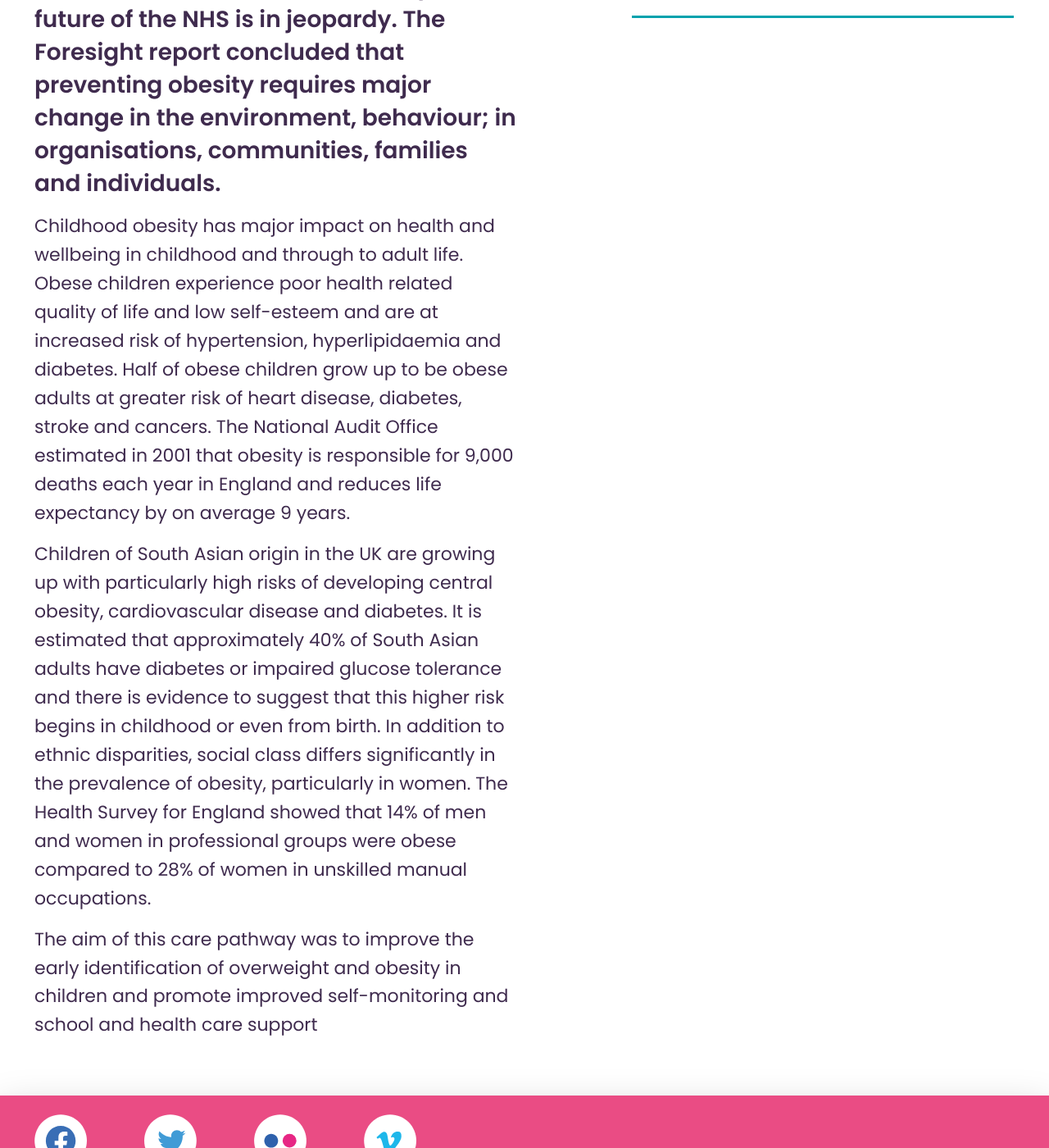
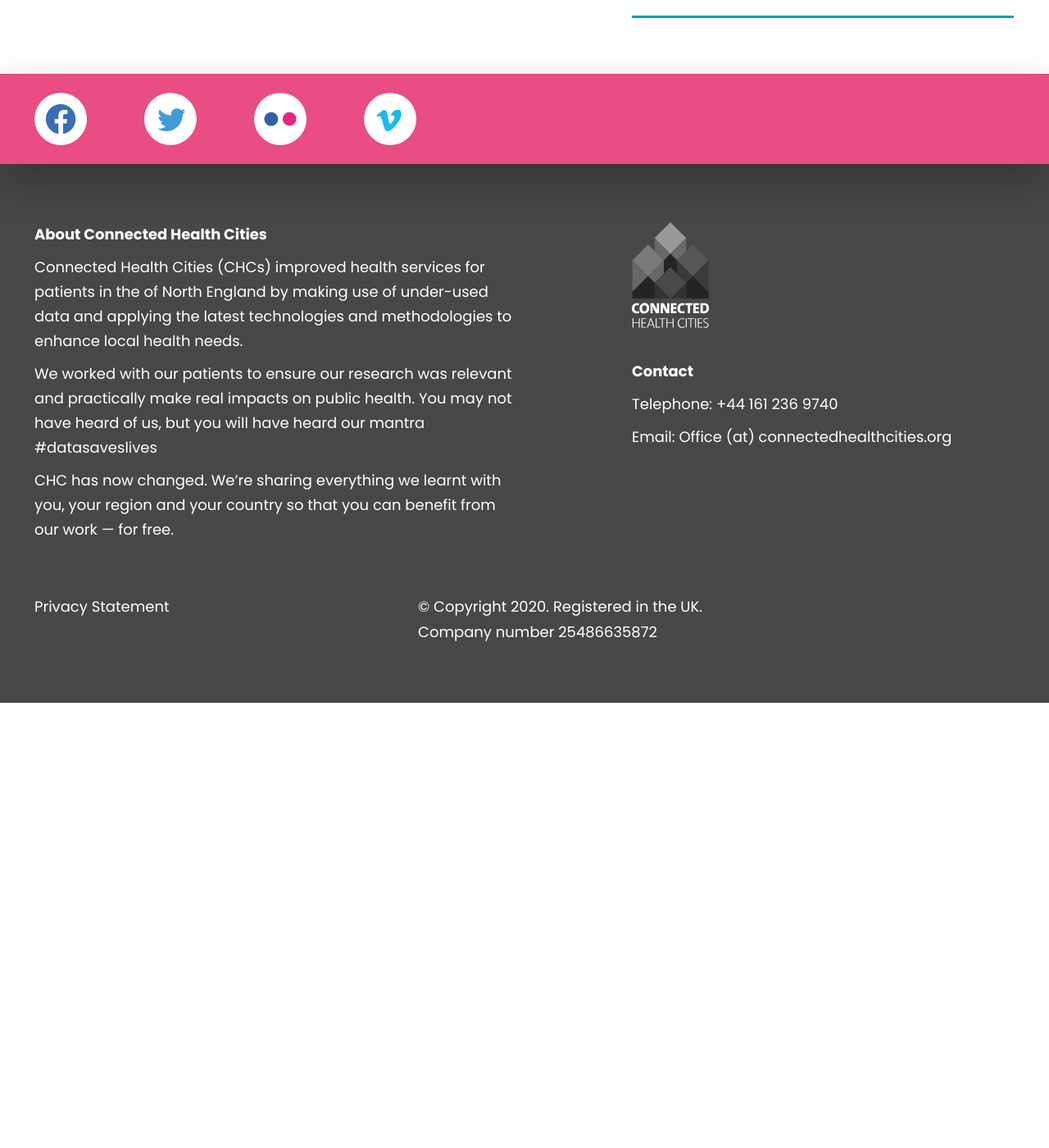
Before and after one commit to connectedhealthcities/connectedhealthcities, a Jekyll site: the page built from connected-yorkshire/carepathway-promoting-healthier-child-growth/healthier-child-growth-report.md, in a window 1280 px wide and 1400 px high, scrolled down 1004 px. Shown: the whole window at 82% size. Built offline with Jekyll 4.4.1, drawn with Linux system fonts in a browser that asks for light colours; our own code applies the rules of GitHub Pages for plain Markdown files; after the commit the page ends 1861 px from its top, so only the background shows below that; some of the changed text lies outside the part shown.

Commit message:
Update healthier-child-growth-report.md

```diff
--- a/connected-yorkshire/carepathway-promoting-healthier-child-growth/healthier-child-growth-report.md
+++ b/connected-yorkshire/carepathway-promoting-healthier-child-growth/healthier-child-growth-report.md
@@ -6,11 +6,3 @@ level: 6.6.1
 parent: connected-yorkshire/carepathway-promoting-healthier-child-growth
 
 ---
-
-The epidemic of childhood obesity in the UK is associated with a major burden of physical and psychological morbidity and early mortality. This epidemic is one of the most daunting public health threats facing the UK and presents a potential health time bomb that threatens to reverse gains made in longevity made over the last 100 years. Two recent reports (Wanless and Foresight) have provided dire warnings that without significant improvements in efforts to tackle childhood obesity, the future of the NHS is in jeopardy. The Foresight report concluded that preventing obesity requires major change in the environment, behaviour; in organisations, communities, families and individuals.
-
-Childhood obesity has major impact on health and wellbeing in childhood and through to adult life. Obese children experience poor health related quality of life and low self-esteem and are at increased risk of hypertension, hyperlipidaemia and diabetes. Half of obese children grow up to be obese adults at greater risk of heart disease, diabetes, stroke and cancers. The National Audit Office estimated in 2001 that obesity is responsible for 9,000 deaths each year in England and reduces life expectancy by on average 9 years.
-
-Children of South Asian origin in the UK are growing up with particularly high risks of developing central obesity, cardiovascular disease and diabetes. It is estimated that approximately 40% of South Asian adults have diabetes or impaired glucose tolerance and there is evidence to suggest that this higher risk begins in childhood or even from birth. In addition to ethnic disparities, social class differs significantly in the prevalence of obesity, particularly in women. The Health Survey for England showed that 14% of men and women in professional groups were obese compared to 28% of women in unskilled manual occupations.
-
-The aim of this care pathway was to improve the early identification of overweight and obesity in children and promote improved self-monitoring and school and health care support
```
